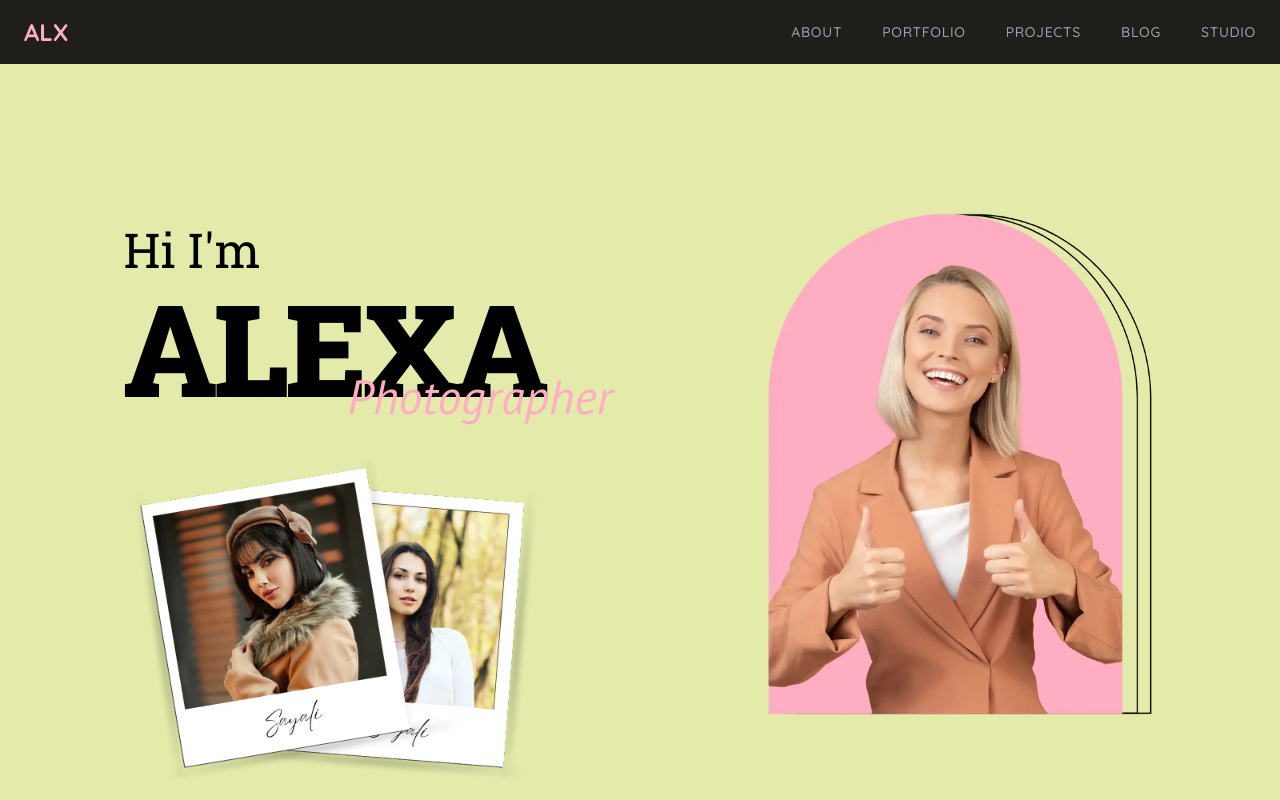
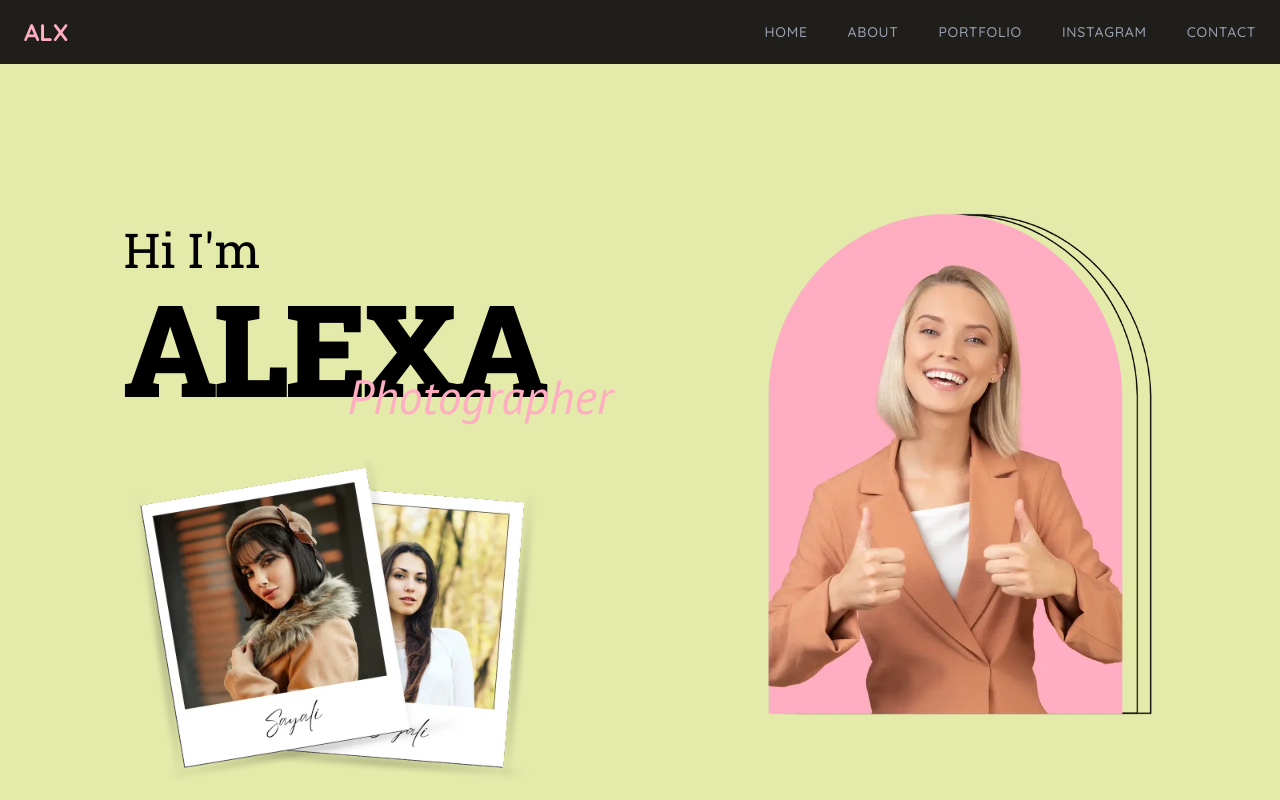
Before and after one commit to prathamm2506/sayali_portfolio_new, a React (Vite) app: page / in a window 1280 px wide. Shown: the top 800 px of the page. Built offline with nearby package versions, Linux system fonts and the light colour scheme.

Commit message:
Almost complete

```diff
--- a/src/App.jsx
+++ b/src/App.jsx
@@ -6,6 +6,7 @@ import Marquee from "./components/Marquee";
 import ImageSlider from "./components/ImageSlider";
 import Portfolio from "./components/Portfolio";
 import Contact from "./components/Contact";
+import BackToTopButton from "./components/BackToTopButton";
 
 function App() {
   return (
@@ -17,6 +18,7 @@ function App() {
       <ImageSlider/>
       <Portfolio/>
       <Contact/>
+      <BackToTopButton/>
     </div>
   );
 }
--- /dev/null
+++ b/src/components/BackToTopButton.css
@@ -0,0 +1,21 @@
+.back-to-top {
+    position: fixed;
+    bottom: 50px;
+    right: 50px;
+  }
+
+  .back-to-top-button {
+    background-color: #ffadc1;
+    color: white;
+    border: 2px solid black;
+    padding: 15px;
+    border-radius: 50%;
+    font-size: 18px;
+    cursor: pointer;
+    /* box-shadow: 0 2px 5px rgba(0, 0, 0, 0.2); */
+    transition: 0.3s ease all;
+  }
+
+  .back-to-top-button:hover {
+    background-color: #00000081;
+  }
--- /dev/null
+++ b/src/components/BackToTopButton.jsx
@@ -0,0 +1,43 @@
+import React, { useState, useEffect } from 'react';
+import './BackToTopButton.css'; // Import the CSS file for styling
+import { FaArrowAltCircleUp } from "react-icons/fa";
+
+const BackToTopButton = () => {
+  const [isVisible, setIsVisible] = useState(false);
+
+  // Show button when page is scrolled down
+  const toggleVisibility = () => {
+    if (window.pageYOffset > 300) {
+      setIsVisible(true);
+    } else {
+      setIsVisible(false);
+    }
+  };
+
+  // Scroll to the top smoothly
+  const scrollToTop = () => {
+    window.scrollTo({
+      top: 0,
+      behavior: 'smooth',
+    });
+  };
+
+  useEffect(() => {
+    window.addEventListener('scroll', toggleVisibility);
+    return () => {
+      window.removeEventListener('scroll', toggleVisibility);
+    };
+  }, []);
+
+  return (
+    <div className="back-to-top">
+      {isVisible && (
+        <button onClick={scrollToTop} className="back-to-top-button">
+          <FaArrowAltCircleUp className='text-3xl'/>
+        </button>
+      )}
+    </div>
+  );
+};
+
+export default BackToTopButton;
--- a/src/components/Contact.jsx
+++ b/src/components/Contact.jsx
@@ -17,7 +17,7 @@ const Contact = () => {
   };
 
   return (
-    <div className="flex flex-col lg:flex-row justify-between gap-12 py-12 px-4 max-w-6xl mx-auto" id="contactsec">
+    <div className="flex flex-col lg:flex-row justify-between gap-12 py-12 px-4 max-w-6xl mx-auto" id="contact">
       <div className="w-full lg:w-1/2 flex flex-col gap-6">
         <h1 className="text-4xl lg:text-5xl font-semibold leading-tight">Have a Project Idea? Let's Talk!</h1>
         <p className="text-lg text-gray-800">
--- a/src/components/Discover.jsx
+++ b/src/components/Discover.jsx
@@ -2,7 +2,7 @@ import React from 'react';
 
 const Discover = () => {
   return (
-    <div className="w-full bg-white">
+    <div className="w-full bg-white" id="about">
       <div className="w-full h-full px-4 py-10 sm:px-8 md:px-16 lg:px-20 xl:px-24 flex flex-col items-center justify-center">
 
         {/* Image Section */}
--- a/src/components/Landing.jsx
+++ b/src/components/Landing.jsx
@@ -5,7 +5,7 @@ import img2 from "../assets/Sayali.webp";
 const Landing = () => {
   return (
     <div>
-      <div className="w-full lg:h-screen flex flex-col-reverse lg:flex-row items-center">
+      <div className="w-full lg:h-screen flex flex-col-reverse lg:flex-row items-center" id="home">
         <div className="flex flex-col w-full lg:w-1/2 items-center">
           <div className="p-2 lg:p-10 lg:mt-8 relative z-10 flex flex-col items-center lg:items-start">
             <h1 className="text-3xl sm:text-4xl md:text-5xl font-normal text-black mb-1 ml-0 xl:ml-24 leading-tight">
--- a/src/components/Marquee.jsx
+++ b/src/components/Marquee.jsx
@@ -2,7 +2,7 @@ import React from 'react'
 
 const Marquee = () => {
   return (
-    <div className="w-full py-12 sm:py-16 overflow-hidden">
+    <div className="w-full py-12 sm:py-16 overflow-hidden" id="portfolio">
       <div className="w-full">
         {/* Title */}
         <div className="text-center mb-10 sm:mb-12">
--- a/src/components/Navbar.jsx
+++ b/src/components/Navbar.jsx
@@ -6,19 +6,29 @@ const Navbar = () => {
 
   const toggleMenu = () => setIsOpen(!isOpen);
 
+  const navLinks = [
+    { name: 'HOME', href: '#home' },
+    { name: 'ABOUT', href: '#about' },
+    { name: 'PORTFOLIO', href: '#portfolio' },
+    { name: 'INSTAGRAM', href: '#instagram' },
+    { name: 'CONTACT', href: '#contact' },
+  ];
+
   return (
-    <header className="bg-[#201E1A] text-white px-6 py-4">
+    <header className="bg-[#201E1A] text-white px-6 py-4 w-full z-50">
       <nav className="flex justify-between items-center max-w-7xl mx-auto">
         <div className="text-[#ffadc1] font-bold text-2xl fontme">ALX</div>
 
         {/* Desktop Menu */}
         <ul className="hidden md:flex space-x-10 text-gray-400 text-sm font-medium tracking-wider">
-          {['ABOUT', 'PORTFOLIO', 'PROJECTS', 'BLOG', 'STUDIO'].map((item) => (
-            <li
-              key={item}
-              className="hover:text-white cursor-pointer transition-colors"
-            >
-              {item}
+          {navLinks.map(({ name, href }) => (
+            <li key={name}>
+              <a
+                href={href}
+                className="hover:text-white transition-colors"
+              >
+                {name}
+              </a>
             </li>
           ))}
         </ul>
@@ -34,12 +44,15 @@ const Navbar = () => {
       {/* Mobile Dropdown Menu */}
       {isOpen && (
         <ul className="md:hidden mt-4 space-y-4 px-4 text-gray-300 text-sm font-medium tracking-wider">
-          {['ABOUT', 'PORTFOLIO', 'PROJECTS', 'BLOG', 'STUDIO'].map((item) => (
-            <li
-              key={item}
-              className="hover:text-white cursor-pointer border-b border-gray-700 pb-2"
-            >
-              {item}
+          {navLinks.map(({ name, href }) => (
+            <li key={name}>
+              <a
+                href={href}
+                className="hover:text-white block border-b border-gray-700 pb-2"
+                onClick={() => setIsOpen(false)} // close menu on link click
+              >
+                {name}
+              </a>
             </li>
           ))}
         </ul>
--- a/src/components/Portfolio.jsx
+++ b/src/components/Portfolio.jsx
@@ -27,7 +27,7 @@ export default function Portfolio() {
   ];
 
   return (
-    <div className="min-h-screen p-6 sm:p-8 flex flex-col items-center">
+    <div className="min-h-screen p-6 sm:p-8 flex flex-col items-center" id="instagram">
       <div className="max-w-6xl w-full">
         {/* Portfolio Grid */}
         <div className="grid grid-cols-1 sm:grid-cols-2 lg:grid-cols-3 gap-8">
--- a/src/index.css
+++ b/src/index.css
@@ -1,6 +1,10 @@
 @import url('https://fonts.googleapis.com/css2?family=PT+Sans:ital,wght@0,400;0,700;1,400;1,700&family=Quicksand:wght@300..700&family=Roboto+Slab:wght@100..900&display=swap');
 
 @import "tailwindcss";
+
+html{
+  scroll-behavior: smooth;
+}
 
 body{
     background: #e4eaaa;
```
